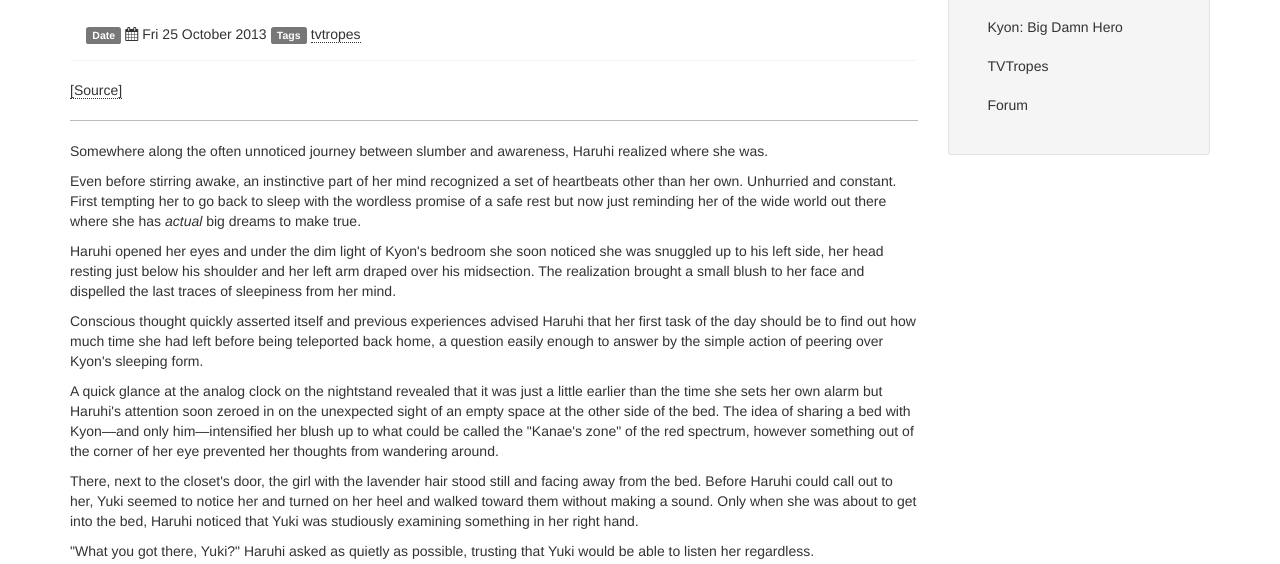
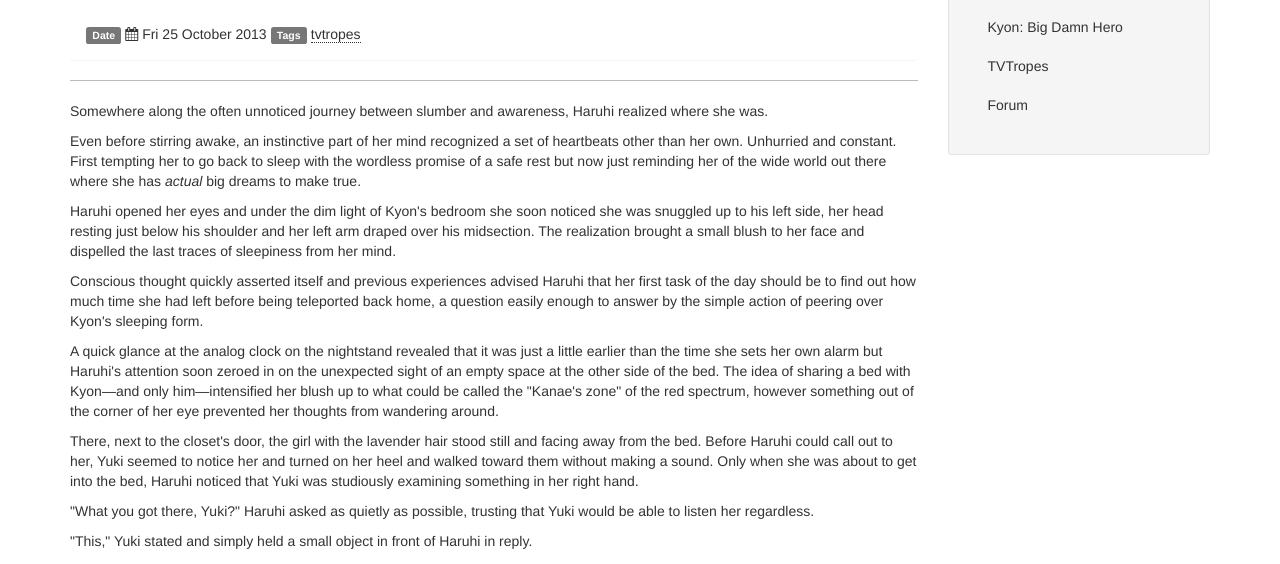
Before and after one commit to SpecularReflection/idle, a plain HTML site: page tvt-kbdh-14362.html in a window 1280 px wide. Shown: the part 182-746 px from the top of the page. Drawn offline with Linux system fonts and the light colour scheme.

Commit message:
Removed wonky external link.

```diff
--- a/tvt-kbdh-14362.html
+++ b/tvt-kbdh-14362.html
@@ -106,8 +106,7 @@ Specular's Idle Site            </a>
 
 </footer><!-- /.post-info -->                    </div>
                 </div>
-                <p><a href="http://kwanso.zz.mu/20131025.html">[Source]</a></p>
-<hr />
+                <hr />
 <p>Somewhere along the often unnoticed journey between slumber and awareness, Haruhi realized where she was.</p>
 <p>Even before stirring awake, an instinctive part of her mind recognized a set of heartbeats other than her own. Unhurried and constant. First tempting her to go back to sleep with the wordless promise of a safe rest but now just reminding her of the wide world out there where she has <em>actual</em> big dreams to make true.</p>
 <p>Haruhi opened her eyes and under the dim light of Kyon's bedroom she soon noticed she was snuggled up to his left side, her head resting just below his shoulder and her left arm draped over his midsection. The realization brought a small blush to her face and dispelled the last traces of sleepiness from her mind.</p>
```
